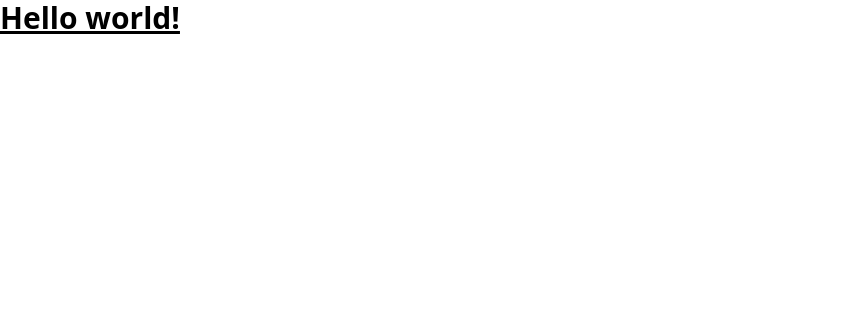
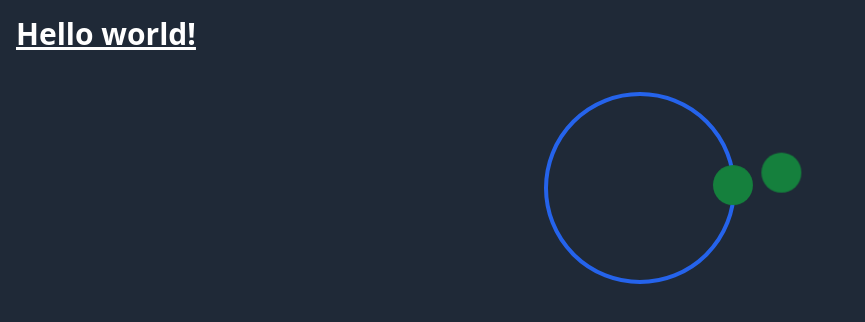
Before and after one commit to gurlanda/draw-in-fourier, a React (Create React App) app: page / in a window 1280 px wide. Shown: the top 322 px of the page, without its empty margins (0-865 px from the left). Built offline with nearby package versions, Linux system fonts and the light colour scheme.

Commit message:
Add orbit animation demo

```diff
--- a/src/App.tsx
+++ b/src/App.tsx
@@ -1,11 +1,10 @@
-import React from 'react';
+import Circle from './components/Circle';
 
 function App() {
   return (
-    <div>
-      <header>
-        <h1 className="text-3xl font-bold underline">Hello world!</h1>
-      </header>
+    <div className="bg-gray-800 h-screen p-4">
+      <h1 className="text-3xl text-white font-bold underline">Hello world!</h1>
+      <Circle />
     </div>
   );
 }
--- /dev/null
+++ b/src/components/Circle.tsx
@@ -0,0 +1,14 @@
+import React from 'react';
+import './rotate.css';
+
+const Circle: React.FC<{}> = () => {
+  return (
+    <div className="rounded-full h-48 w-48 border-4 border-blue-600 mt-10 mx-auto flex justify-center items-center">
+      <div className="rounded-full h-10 w-10 bg-green-700 orbit1">
+        <div className="rounded-full h-10 w-10 bg-green-700 orbit2"></div>
+      </div>
+    </div>
+  );
+};
+
+export default Circle;
--- /dev/null
+++ b/src/components/rotate.css
@@ -0,0 +1,27 @@
+.orbit1 {
+  animation: orbitAround1 4s linear infinite;
+  animation-name: orbitAround1;
+}
+
+@keyframes orbitAround1 {
+  from {
+    transform: rotate(0deg) translate(93px) rotate(0deg);
+  }
+  to {
+    transform: rotate(360deg) translate(93px) rotate(-360deg);
+  }
+}
+
+.orbit2 {
+  animation: orbitAround2 500ms linear infinite;
+  animation-name: orbitAround2;
+}
+
+@keyframes orbitAround2 {
+  from {
+    transform: rotate(0deg) translate(50px) rotate(0deg);
+  }
+  to {
+    transform: rotate(360deg) translate(50px) rotate(-360deg);
+  }
+}
```
